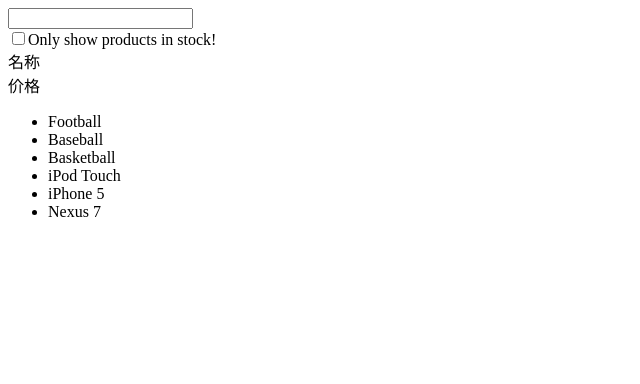
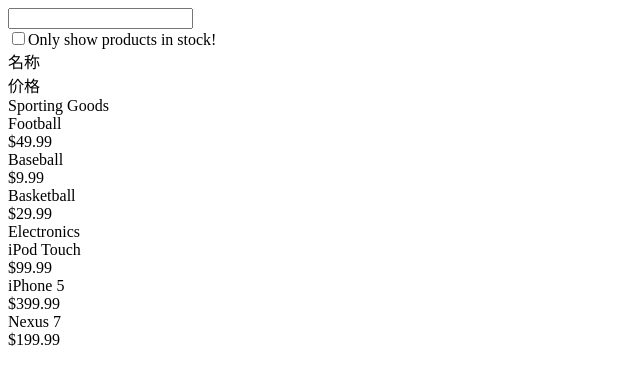
Before and after one commit to always2tate/react-single-page-app, a React app: page / in a window 1280 px wide. Shown: the top 384 px of the page, without its empty margins (0-640 px from the left). Built offline with nearby package versions, Linux system fonts and the light colour scheme.

Commit message:
product list static version

```diff
--- a/src/assets/css/product-table.css
+++ b/src/assets/css/product-table.css
@@ -11,4 +11,23 @@
 .product-table .product-table-header .product-title-price{
   display: table-cell;
   width: 50%;
+  text-align: center;
 }
+
+.product-table .product-catetogry-row{
+  display: table-row;
+  width: 100%;
+  text-align: center;
+  font-weight: bold;
+}
+
+.product-table .product-row{
+  display: table-row;
+  width: 100%;
+}
+
+.product-table .product-row .product-row-name-price{
+  display: table-cell;
+  width: 50%;
+  text-align: center;
+}
--- a/src/product-category-row.jsx
+++ b/src/product-category-row.jsx
@@ -1,13 +1,9 @@
+import './assets/css/product-table';
 import React from 'react';
 class ProductCategoryRow  extends React.Component {
   render() {
-    let products = this.props.products.map((item,index) =>
-      (<li key={index}>
-        {item.name}
-      </li>)
-    );
     return (
-      <ul>{products}</ul>
+      <div className="product-catetogry-row">{this.props.category}</div>
     );
   }
 }
--- /dev/null
+++ b/src/product-row.jsx
@@ -0,0 +1,14 @@
+import './assets/css/product-table';
+import React from 'react';
+class ProductRow extends React.Component {
+  render() {
+    return (
+      <div className="product-row">
+        <div className="product-row-name-price">{this.props.product.name}</div>
+        <div className="product-row-name-price">{this.props.product.price}</div>
+      </div>
+    );
+  }
+}
+
+export default ProductRow ;
--- a/src/product-table.jsx
+++ b/src/product-table.jsx
@@ -1,15 +1,29 @@
 import './assets/css/product-table';
 import React from 'react';
 import ProductCategoryRow from './product-category-row';
+import ProductRow from './product-row';
+
 class ProductTable extends React.Component {
+
   render() {
+
+    let products = [];
+    let curCategory = "";
+    this.props.productList.forEach(function(product){
+      if(curCategory !== product.category){
+        products.push(<ProductCategoryRow category={product.category} key={product.category}/>)
+      }
+      products.push(<ProductRow product={product} key={product.name}/>);
+      curCategory = product.category;
+    });
+
     return (
       <div className="product-table">
         <div className="product-table-header">
             <div className="product-title-price">名称</div>
             <div className="product-title-price">价格</div>
         </div>
-        <ProductCategoryRow products={this.props.productList}/>
+        {products}
       </div>
     );
   }
```
